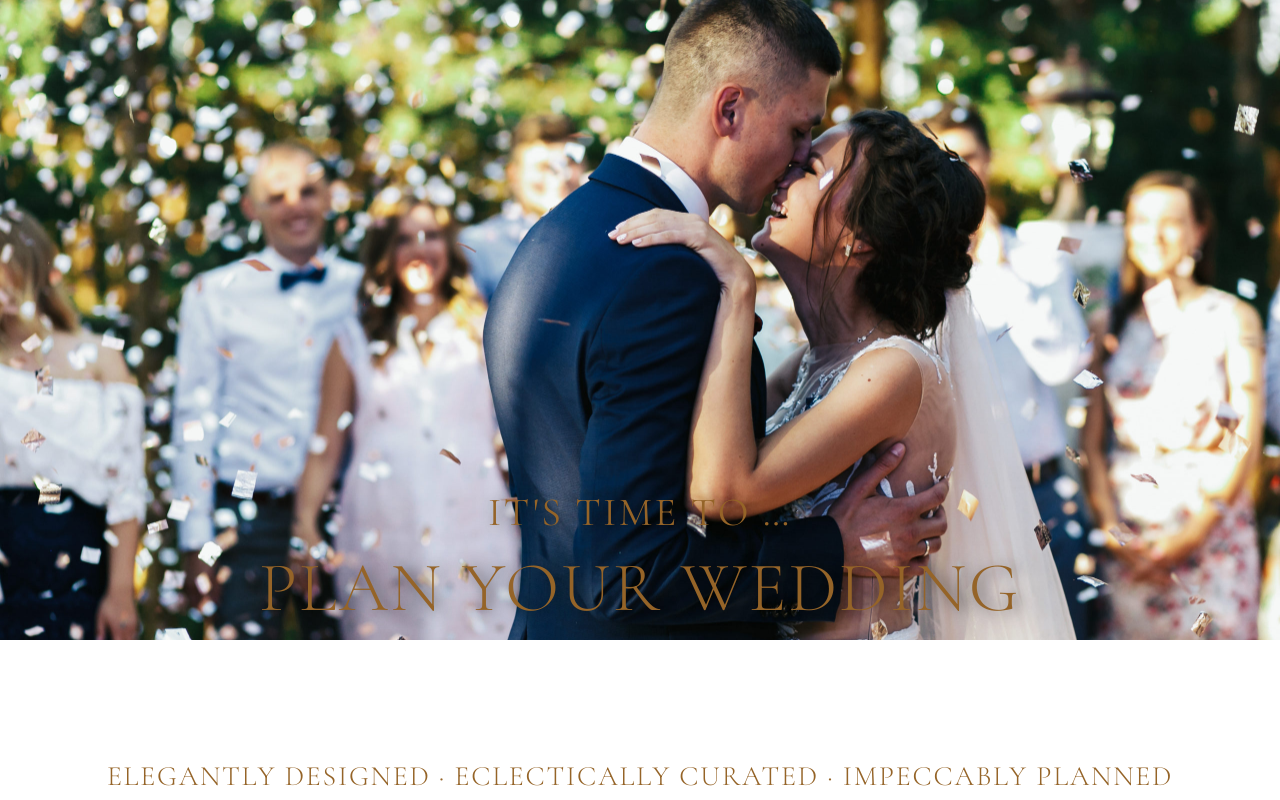
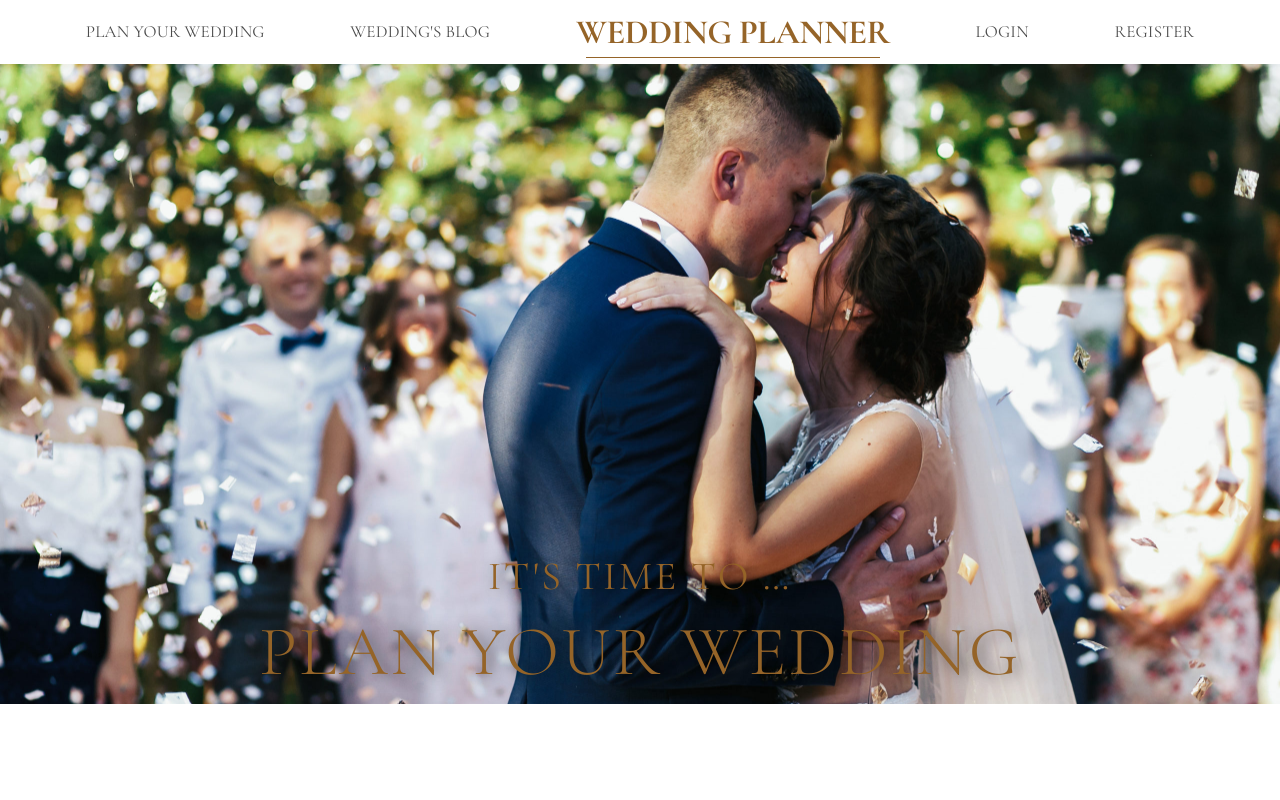
Before and after one commit to ChristinaNikolova/WeddingPlanner-React, a React (Create React App) app in the folder client/: page /register in a window 1280 px wide. Shown: the top 800 px of the page. Built offline with nearby package versions, Linux system fonts and the light colour scheme.

Commit message:
add Header component

```diff
--- a/client/src/App.jsx
+++ b/client/src/App.jsx
@@ -1,5 +1,6 @@
 import * as authService from './services/auth';
 import './App.css';
+import Header from './components/Header/Header';
 import Home from './components/Home/Home';
 
 function App() {
@@ -10,45 +11,17 @@ function App() {
     const lastName = 'nikolov';
     const email = 'plamen@abv.bg';
     const password = '123456';
-    //const rePassword = e.target.repeatPassword.value;
 
     authService
       .register(firstName, lastName, email, password)
       .then((res) => console.log(res));
   };
-  return (
+  return (<>
+    <Header />
     <Home />
+  </>
+
   );
 }
 
 export default App;
-
-  //  {/* <header className='header'>
-  //       <nav className="header-nav">
-  //         <ul className="header-nav-ul">
-  //           <a>Blog</a>
-  //           <a>Planner</a>
-  //         </ul>
-  //       </nav>
-  //       <nav className="header-nav">
-  //         <ul className="header-nav-ul">
-  //           <li className="header-nav-li logo">
-  //             <a>WeddingPlanner</a>
-  //           </li>
-  //         </ul>
-  //       </nav>
-  //       <nav className="header-nav">
-  //         <ul className="header-nav-ul">
-  //           <a>Login</a>
-  //           <a>Register</a>
-  //         </ul>
-  //       </nav>
-  //     </header> */}
-  // {/* <form onSubmit={onRegisterSubmitHandler}>
-  //       <input type="text" name="firstName" />
-  //       <input type="text" name="lastName" />
-  //       <input type="email" name="email" />
-  //       <input type="password" name="password" />
-  //       <input type="password" name="repass" />
-  //       <button>Register</button>
-  //     </form> */}
--- /dev/null
+++ b/client/src/components/Header/Header.css
@@ -0,0 +1,46 @@
+#header {
+  height: 8vh;
+}
+
+.header-nav-ul {
+  height: 8vh;
+  display: flex;
+  justify-content: space-evenly;
+  align-items: center;
+  text-transform: uppercase;
+}
+
+.header-nav-ul a {
+  font-size: 17px;
+  letter-spacing: 0.2px;
+  line-height: 1.5;
+  color: #4c4c4c;
+  transition: all 200ms ease-in-out;
+}
+
+.header-nav-ul a:hover {
+  color: #956428;
+  font-weight: 800;
+}
+
+.logo a {
+  color: #956428;
+  font-size: 34px;
+  font-weight: 800;
+  letter-spacing: -0.5px;
+  position: relative;
+}
+
+.logo a:hover {
+  font-weight: 400;
+}
+
+.logo a::after {
+  position: absolute;
+  top: 26px;
+  left: 10px;
+  content: "";
+  width: 294px;
+  height: 20px;
+  border-bottom: 1px solid #956428;
+}
--- /dev/null
+++ b/client/src/components/Header/Header.jsx
@@ -0,0 +1,31 @@
+import './Header.css';
+
+function Header() {
+    return (
+        <header id="header">
+            <nav className="header-nav">
+                <ul className="header-nav-ul">
+                    <li className="header-nav-li">
+                        <a href="">Plan your wedding</a>
+                    </li>
+                    <li className="header-nav-li">
+                        <a href="">Wedding's blog</a>
+                    </li>
+                    <li className="header-nav-li logo">
+                        <a href="">
+                            Wedding Planner
+                        </a>
+                    </li>
+                    <li className="header-nav-li">
+                        <a href="">Login</a>
+                    </li>
+                    <li className="header-nav-li">
+                        <a href="">Register</a>
+                    </li>
+                </ul>
+            </nav>
+        </header>
+    );
+}
+
+export default Header;
```
